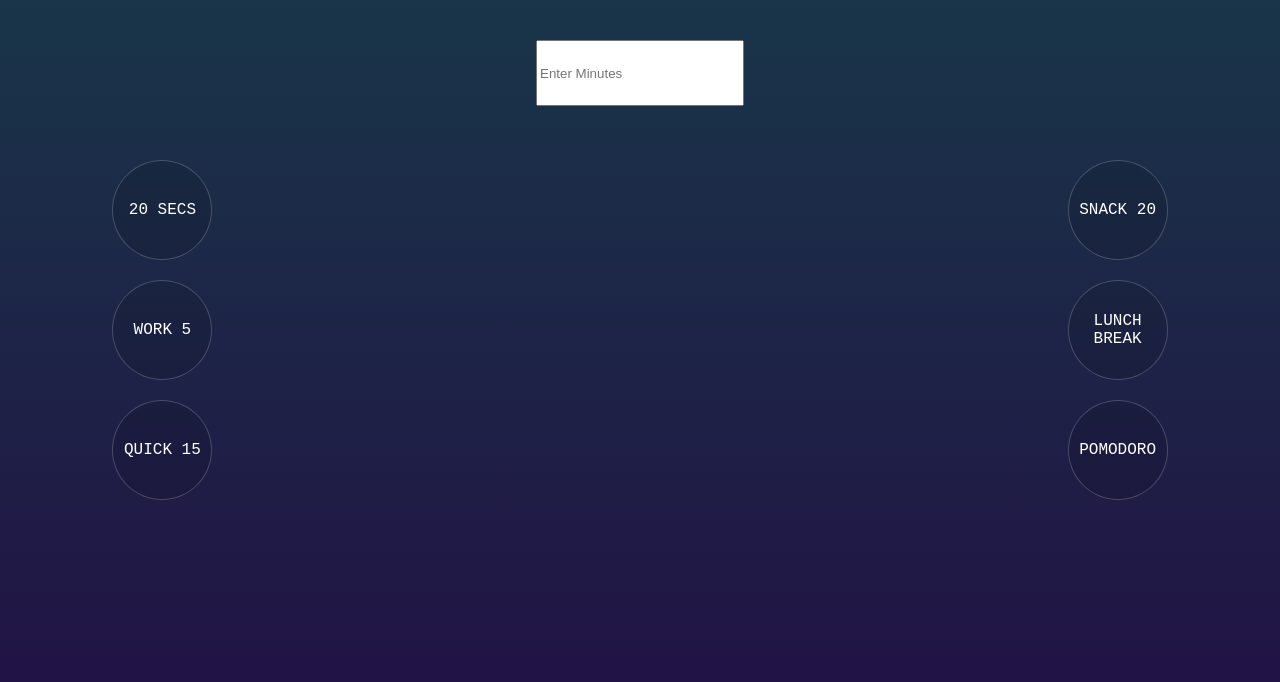
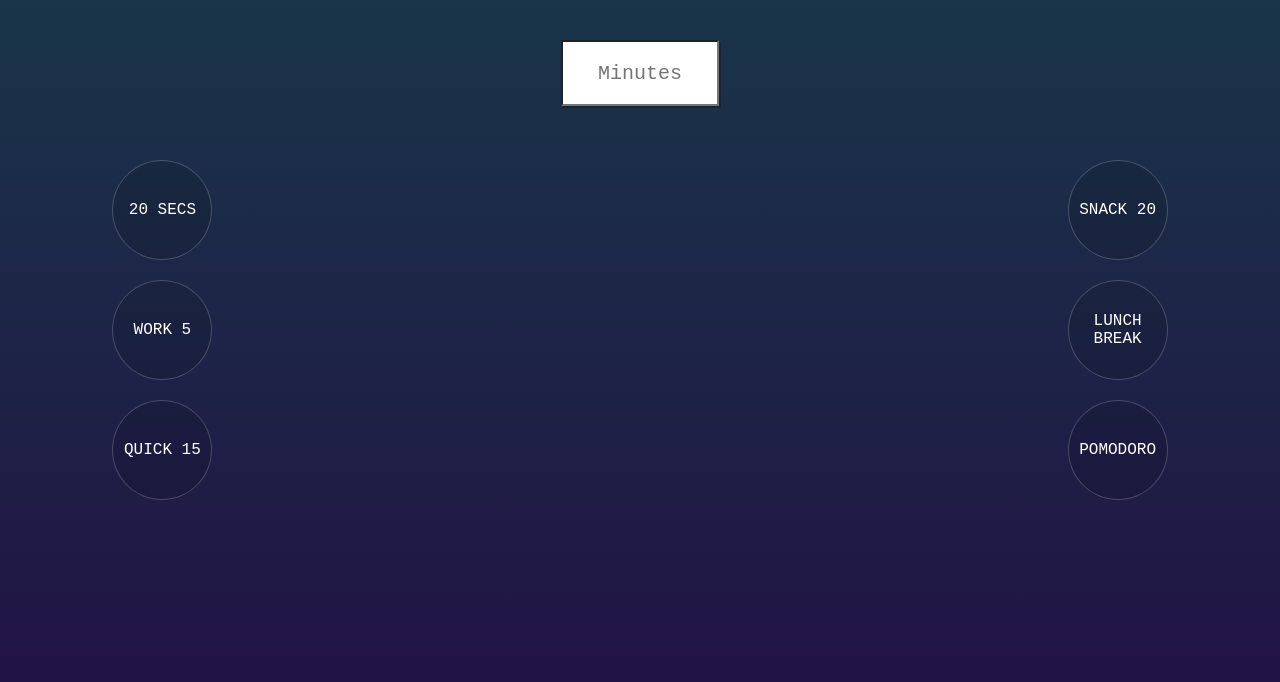
Before and after one commit to AnadeOre/Timers-VanillaJS, a plain HTML site: page index.html in a window 1280 px wide. Drawn offline with Linux system fonts and the light colour scheme.

Commit message:
input style

```diff
--- a/index.html
+++ b/index.html
@@ -11,7 +11,7 @@
 
 	<body>
 		<form name="customForm" id="custom">
-			<input type="text" name="minutes" placeholder="Enter Minutes" />
+			<input type="text" name="minutes" placeholder="Minutes" />
 		</form>
 		<div class="timer">
 			<div class="timer__controls">
--- a/style.css
+++ b/style.css
@@ -15,7 +15,11 @@ input {
 	margin-top: 40px;
 	margin-bottom: -20px;
 	height: 60px;
-	width: 200px;
+	width: 150px;
+	text-align: center;
+	font-family: 'Inconsolata', monospace;
+	font-size: 20px;
+	box-shadow: 2px 2px rgba(0, 0, 0, 0.205);
 }
 
 .timer {
```
